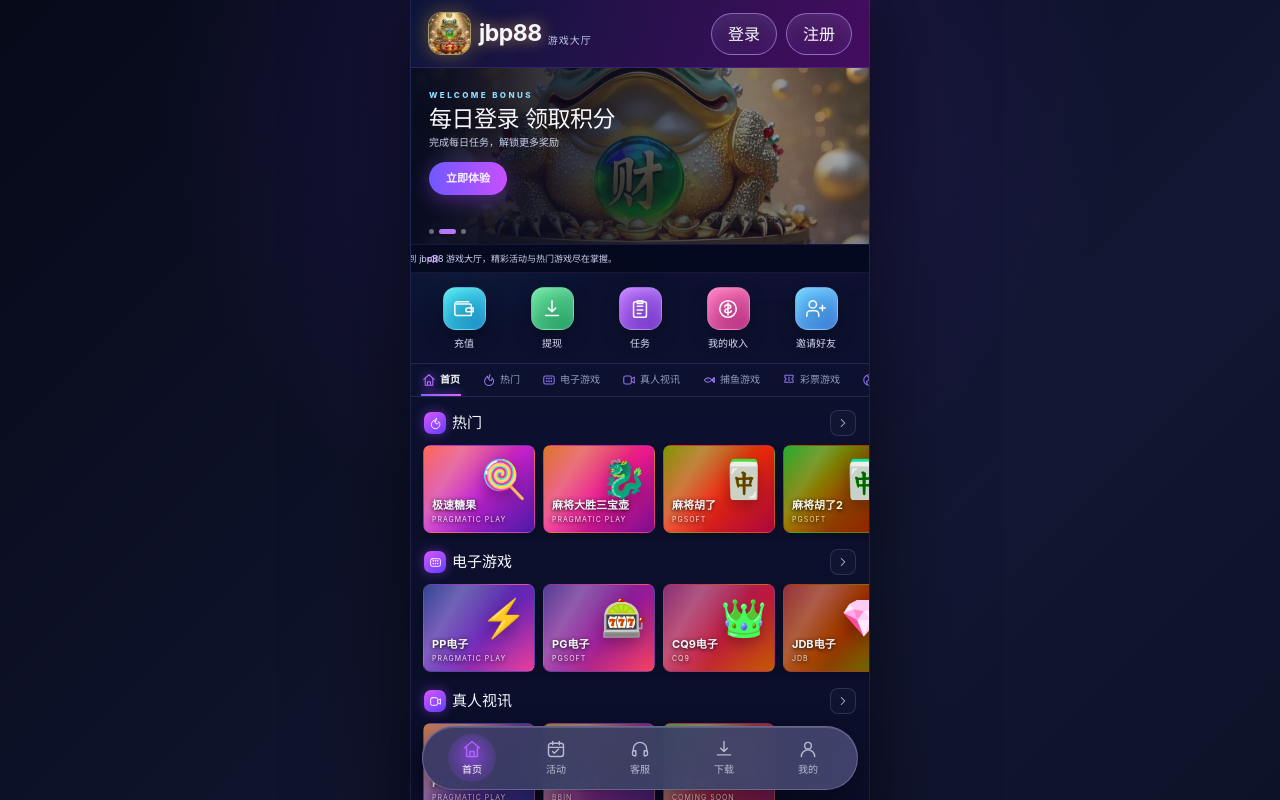
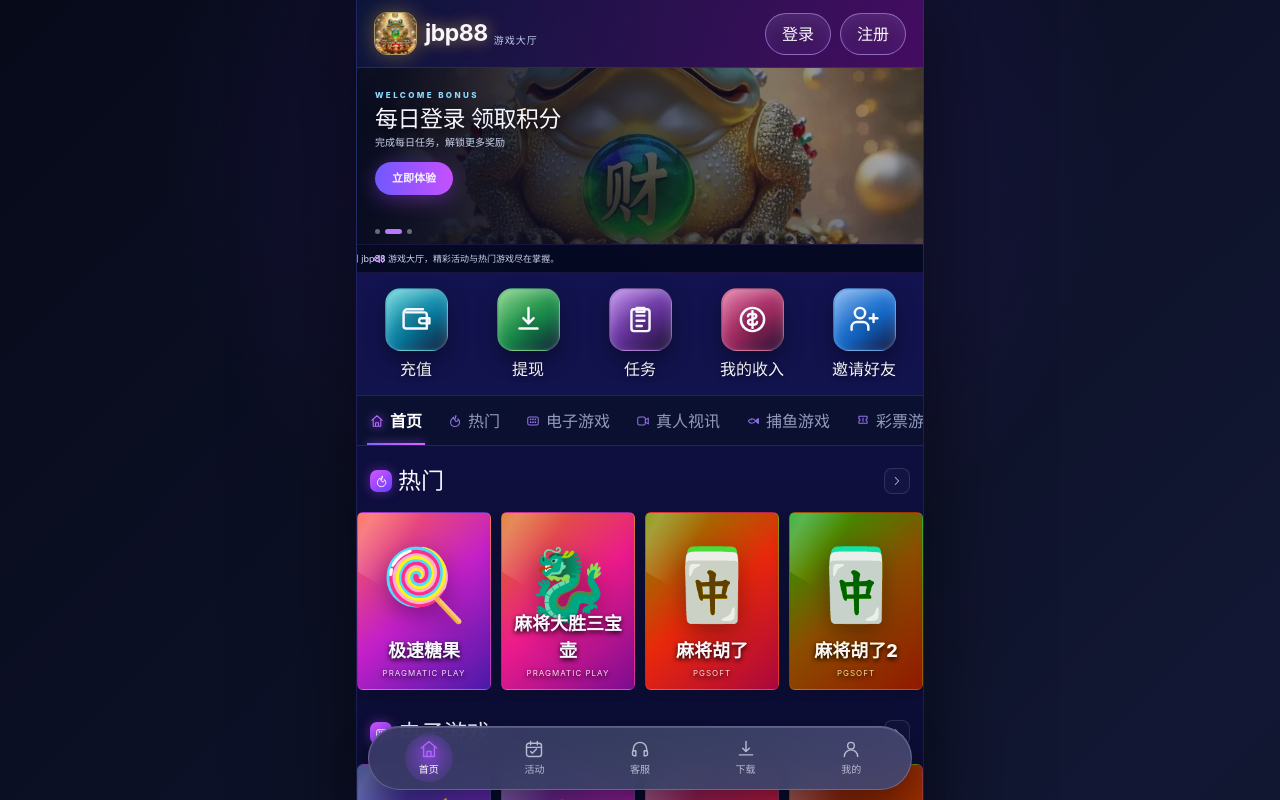
Before and after one commit to zhih2943-bit/jbp88-frontend, a Next.js app: page / in a window 1280 px wide. Shown: the top 800 px of the page. Built offline with nearby package versions, Linux system fonts and the light colour scheme.

Commit message:
Style reference icons cards and full-screen auth

```diff
--- a/app/globals.css
+++ b/app/globals.css
@@ -8,8 +8,8 @@ button,input { color:inherit; font:inherit; }
 button { -webkit-tap-highlight-color:transparent; }
 svg { display:block; }
 .site-stage { min-height:100vh; background:radial-gradient(circle at 50% 5%,rgba(117,55,255,.19),transparent 30rem),linear-gradient(135deg,#070a19,#121733 48%,#070a19); }
-.app-shell { position:relative; width:min(100%,460px); min-height:100vh; margin:0 auto; overflow:hidden; background:linear-gradient(180deg,#0d1231,#090d27 65%,#0d1732); box-shadow:0 0 90px rgba(0,0,0,.58); isolation:isolate; }
-.app-shell::before { content:""; position:fixed; z-index:-1; inset:0 auto auto 50%; width:min(100%,460px); height:520px; transform:translateX(-50%); background:radial-gradient(circle at 80% 5%,rgba(224,55,255,.21),transparent 46%),radial-gradient(circle at 12% 30%,rgba(32,214,255,.11),transparent 34%); pointer-events:none; }
+.app-shell { position:relative; width:min(100%,568px); min-height:100vh; margin:0 auto; overflow:hidden; background:linear-gradient(180deg,#11114a,#080b27 48%,#11101f); box-shadow:0 0 90px rgba(0,0,0,.58); isolation:isolate; }
+.app-shell::before { content:""; position:fixed; z-index:-1; inset:0 auto auto 50%; width:min(100%,568px); height:520px; transform:translateX(-50%); background:radial-gradient(circle at 80% 5%,rgba(224,55,255,.21),transparent 46%),radial-gradient(circle at 12% 30%,rgba(32,214,255,.11),transparent 34%); pointer-events:none; }
 
 /* Headers */
 .topbar { height:68px; padding:11px 17px; display:flex; align-items:center; justify-content:space-between; background:linear-gradient(110deg,rgba(12,22,58,.97),rgba(70,12,97,.93)); border-bottom:1px solid rgba(162,91,255,.2); }
@@ -44,15 +44,16 @@ svg { display:block; }
 @keyframes ticker { from { transform:translateX(11%); } to { transform:translateX(-112%); } }
 
 /* Quick actions + category */
-.quick-grid { display:grid; grid-template-columns:repeat(5,1fr); padding:14px 11px 12px; gap:4px; }
+.quick-grid { display:grid; grid-template-columns:repeat(5,1fr); padding:15px 4px 14px; gap:2px; background:linear-gradient(180deg,#12134f,#11134b); }
 .quick-grid button { border:0; background:none; padding:0; cursor:pointer; display:flex; flex-direction:column; align-items:center; gap:6px; }
-.quick-grid b { font-size:10px; color:#d8dcf1; font-weight:550; white-space:nowrap; }
-.quick-icon { display:grid; place-items:center; width:43px; height:43px; border-radius:13px; border:1px solid rgba(255,255,255,.2); box-shadow:inset 0 3px 10px rgba(255,255,255,.18),0 8px 18px rgba(0,0,0,.28); }
-.quick-icon svg { width:22px; height:22px; stroke-width:1.7; filter:drop-shadow(0 2px 5px rgba(0,0,0,.25)); }
-.quick-icon.cyan { background:linear-gradient(145deg,#45e7ef,#1889c8); }.quick-icon.green { background:linear-gradient(145deg,#69e39f,#219d61); }.quick-icon.purple { background:linear-gradient(145deg,#be75ff,#7136c8); }.quick-icon.pink { background:linear-gradient(145deg,#ff78bd,#b62d80); }.quick-icon.blue { background:linear-gradient(145deg,#66cfff,#3978d5); }
+.quick-grid b { font-size:16px; color:#fff; font-weight:500; white-space:nowrap; text-shadow:0 2px 5px rgba(0,0,0,.35); }
+.quick-icon { position:relative; display:grid; place-items:center; width:63px; height:63px; border-radius:16px; border:1px solid rgba(255,255,255,.18); box-shadow:inset 0 3px 12px rgba(255,255,255,.24),0 9px 20px rgba(0,0,0,.35); overflow:hidden; }
+.quick-icon::after { content:""; position:absolute; inset:1px; border-radius:15px; background:linear-gradient(145deg,rgba(255,255,255,.22),transparent 42%,rgba(0,0,0,.18)); pointer-events:none; }
+.quick-icon svg { position:relative; z-index:1; width:31px; height:31px; stroke-width:1.9; filter:drop-shadow(0 3px 6px rgba(0,0,0,.35)); }
+.quick-icon.cyan { background:linear-gradient(145deg,#4cc9cf,#087da4 60%,#172347); }.quick-icon.green { background:linear-gradient(145deg,#67c66c,#16894a 60%,#142743); }.quick-icon.purple { background:linear-gradient(145deg,#aa70e0,#613099 60%,#21163f); }.quick-icon.pink { background:linear-gradient(145deg,#d75a8f,#9d285f 60%,#2c143d); }.quick-icon.blue { background:linear-gradient(145deg,#5f9ee7,#136acc 60%,#181b4e); }
 .category-tabs { display:flex; overflow-x:auto; scrollbar-width:none; border-block:1px solid var(--line); background:rgba(12,18,48,.94); }
 .category-tabs::-webkit-scrollbar,.game-row::-webkit-scrollbar { display:none; }
-.category-tabs button { flex:0 0 auto; position:relative; border:0; background:none; color:#929bbd; padding:8px 11px 9px; font-size:10px; cursor:pointer; display:flex; align-items:center; gap:4px; }
+.category-tabs button { flex:0 0 auto; position:relative; border:0; background:none; color:#929bbd; padding:13px 13px 12px; font-size:16px; cursor:pointer; display:flex; align-items:center; gap:6px; white-space:nowrap; }
 .category-tabs button>svg { width:14px; height:14px; color:#9272eb; }
 .category-tabs button.active { color:white; font-weight:700; }
 .category-tabs button.active>svg { color:#b56cff; filter:drop-shadow(0 0 5px #9b4bff); }
@@ -60,27 +61,27 @@ svg { display:block; }
 
 /* Game rows */
 .content-area { padding:4px 0 118px; min-height:450px; }
-.section-heading { height:44px; display:flex; align-items:center; justify-content:space-between; padding:0 13px; }
-.section-heading h2 { margin:0; display:flex; align-items:center; font-size:15px; }
+.section-heading { height:62px; display:flex; align-items:center; justify-content:space-between; padding:0 13px; }
+.section-heading h2 { margin:0; display:flex; align-items:center; font-size:23px; }
 .section-heading h2>span { display:grid; place-items:center; width:22px; height:22px; margin-right:6px; border-radius:7px; background:linear-gradient(145deg,#d756ff,#643eff); box-shadow:0 0 12px rgba(173,67,255,.45); }
 .section-heading h2 svg { width:13px; height:13px; }
 .section-heading>button { display:grid; place-items:center; width:26px; height:26px; padding:0; border:1px solid rgba(181,172,226,.18); border-radius:8px; background:rgba(255,255,255,.025); color:#aeb5d3; cursor:pointer; }
 .section-heading>button svg { width:14px; }
-.game-row { display:flex; gap:8px; overflow-x:auto; padding:0 12px 7px; scrollbar-width:none; }
-.game-card { position:relative; flex:0 0 112px; height:88px; overflow:hidden; padding:0; border:1px solid rgba(255,255,255,.1); border-radius:8px; text-align:left; cursor:pointer; box-shadow:0 8px 20px rgba(0,0,0,.22); transition:transform .18s,filter .18s; }
+.game-row { display:flex; gap:10px; overflow-x:auto; padding:0 0 12px; scrollbar-width:none; }
+.game-card { position:relative; flex:0 0 134px; height:178px; overflow:hidden; padding:0; border:1px solid rgba(255,255,255,.1); border-radius:6px; text-align:left; cursor:pointer; box-shadow:0 8px 20px rgba(0,0,0,.22); transition:transform .18s,filter .18s; }
 .game-card:active { transform:scale(.97); }
 .game-card.hot { background:linear-gradient(140deg,#ff6049,#c320c8 50%,#4b19a9); }.game-card.arcade { background:linear-gradient(140deg,#263d8b,#6b25b8 55%,#ef3f9b); }.game-card.live { background:linear-gradient(140deg,#c57442,#67339f 50%,#202b79); }.game-card.ocean { background:linear-gradient(140deg,#1697bd,#1758a5 55%,#5230aa); }.game-card.lottery { background:linear-gradient(140deg,#f56a72,#ad398c 55%,#5a228c); }.game-card.sport { background:linear-gradient(140deg,#189d73,#20649b 55%,#3c2a94); }.game-card.chess { background:linear-gradient(140deg,#c8893d,#994b40 55%,#542070); }.game-card.movie { background:linear-gradient(140deg,#8d3fee,#423dba 55%,#1d75a3); }
 .game-card.card-1 { filter:hue-rotate(25deg); }.game-card.card-2 { filter:hue-rotate(70deg); }.game-card.card-3 { filter:hue-rotate(115deg); }
 .game-shine { position:absolute; inset:-40% auto auto -20%; width:90px; height:130px; transform:rotate(30deg); background:linear-gradient(90deg,transparent,rgba(255,255,255,.24),transparent); }
-.game-art { position:absolute; top:5px; right:7px; font-size:37px; filter:drop-shadow(0 5px 8px rgba(0,0,0,.3)); }
-.game-copy { position:absolute; left:8px; right:5px; bottom:7px; display:flex; flex-direction:column; text-shadow:0 1px 4px #000; }
-.game-copy strong { font-size:11px; }.game-copy small { margin-top:1px; color:#f6d8ff; font-size:7px; letter-spacing:1px; }
+.game-art { position:absolute; top:18px; left:0; right:0; text-align:center; font-size:70px; filter:drop-shadow(0 8px 12px rgba(0,0,0,.35)); }
+.game-copy { position:absolute; left:7px; right:7px; bottom:10px; display:flex; flex-direction:column; align-items:center; text-align:center; text-shadow:0 2px 5px #000; }
+.game-copy strong { font-size:18px; font-weight:850; }.game-copy small { margin-top:3px; color:#f6d8ff; font-size:8px; letter-spacing:1px; }
 .trust-strip { margin:22px 12px 0; padding:14px 8px; display:grid; grid-template-columns:repeat(3,1fr); border:1px solid rgba(135,115,255,.2); border-radius:13px; background:linear-gradient(130deg,rgba(31,34,76,.8),rgba(26,18,70,.75)); }
 .trust-strip div { display:grid; justify-items:center; gap:3px; }.trust-strip div+div { border-left:1px solid rgba(255,255,255,.08); }.trust-strip svg { width:18px; color:#a474ff; }.trust-strip b { font-size:10px; }.trust-strip small { color:#8f98b8; font-size:8px; }
 .legal-note { margin:14px 20px 0; color:#727c9f; font-size:8px; line-height:1.55; text-align:center; }
 
 /* Bottom navigation */
-.bottom-nav { position:fixed; z-index:20; left:50%; bottom:10px; width:min(calc(100% - 24px),436px); height:64px; transform:translateX(-50%); display:grid; grid-template-columns:repeat(5,1fr); padding:5px 7px; border:1px solid rgba(223,215,255,.25); border-radius:34px; background:linear-gradient(100deg,rgba(56,55,101,.95),rgba(57,65,99,.94),rgba(68,69,111,.95)); box-shadow:0 12px 36px rgba(0,0,0,.46),inset 0 1px rgba(255,255,255,.15); backdrop-filter:blur(15px); }
+.bottom-nav { position:fixed; z-index:20; left:50%; bottom:10px; width:min(calc(100% - 24px),544px); height:64px; transform:translateX(-50%); display:grid; grid-template-columns:repeat(5,1fr); padding:5px 7px; border:1px solid rgba(223,215,255,.25); border-radius:34px; background:linear-gradient(100deg,rgba(56,55,101,.95),rgba(57,65,99,.94),rgba(68,69,111,.95)); box-shadow:0 12px 36px rgba(0,0,0,.46),inset 0 1px rgba(255,255,255,.15); backdrop-filter:blur(15px); }
 .bottom-nav button { position:relative; border:0; background:none; cursor:pointer; display:grid; place-items:center; align-content:center; gap:3px; color:#b7bbd1; }
 .bottom-nav button>svg { width:20px; height:20px; stroke-width:1.7; }.bottom-nav button b { font-size:10px; font-weight:550; }
 .bottom-nav button.active { color:white; }.bottom-nav button.active::before { content:""; position:absolute; width:48px; height:48px; border-radius:50%; background:radial-gradient(circle,rgba(156,74,255,.52),rgba(156,74,255,0)); z-index:-1; }.bottom-nav button.active>svg { color:#b164ff; filter:drop-shadow(0 0 8px #a94eff); }
@@ -121,10 +122,11 @@ svg { display:block; }
 
 /* Dialogs */
 .modal-backdrop { position:fixed; z-index:50; inset:0; display:grid; place-items:center; padding:23px; background:rgba(2,4,16,.8); backdrop-filter:blur(8px); }
-.auth-modal { position:relative; width:min(100%,344px); padding:24px 22px 19px; border:1px solid rgba(184,132,255,.4); border-radius:22px; background:linear-gradient(150deg,#171d45,#221244); text-align:center; box-shadow:0 25px 80px rgba(0,0,0,.62),0 0 50px rgba(126,67,255,.18); }
+.auth-backdrop { left:50%; width:min(100%,568px); transform:translateX(-50%); padding:0; background:radial-gradient(circle at 50% 12%,rgba(153,80,255,.28),transparent 34%),linear-gradient(180deg,#11164b,#090c2b 60%,#14102c); }
+.auth-modal { position:relative; width:100%; min-height:100vh; padding:72px 32px 28px; border:0; border-radius:0; background:transparent; text-align:center; box-shadow:none; }
 .close-button { position:absolute; top:12px; right:12px; display:grid; place-items:center; width:32px; height:32px; padding:0; border:1px solid rgba(255,255,255,.1); border-radius:11px; background:rgba(255,255,255,.04); cursor:pointer; }.close-button svg { width:17px; }
-.auth-modal>img { width:64px; height:64px; object-fit:cover; object-position:center 43%; border-radius:19px; border:1px solid rgba(255,210,93,.55); }.auth-modal>span { display:block; margin-top:8px; color:#e7bd61; font-size:8px; font-weight:850; letter-spacing:2px; }.auth-modal h2 { margin:3px 0 3px; font-size:22px; }.auth-modal>p { margin:0 0 14px; color:#9fa8c8; font-size:10px; }
-.auth-modal form { display:grid; gap:9px; }.auth-modal label { min-height:44px; padding:0 12px; display:grid; grid-template-columns:19px 1fr auto; align-items:center; gap:8px; border:1px solid rgba(255,255,255,.1); border-radius:13px; background:#0d1330; }.auth-modal label svg { width:17px; color:#9274dd; }.auth-modal input { width:100%; border:0; outline:0; background:transparent; font-size:11px; }.auth-modal .primary-button { min-height:43px; margin-top:3px; font-size:12px; border-radius:13px; }.switch-auth { margin-top:12px; border:0; background:none; color:#b891ff; font-size:10px; cursor:pointer; }.local-only { margin-top:13px; display:flex; align-items:center; justify-content:center; gap:5px; color:#75809f; font-size:8px; }.local-only svg { width:12px; color:#55cfa4; }
+.auth-brand { display:grid; justify-items:center; }.auth-brand img { width:92px; height:92px; object-fit:cover; object-position:center 43%; border-radius:28px; border:2px solid rgba(255,210,93,.65); box-shadow:0 0 38px rgba(235,176,45,.34); }.auth-brand strong { margin-top:10px; font-size:30px; color:#f6d071; text-transform:uppercase; }.auth-brand span { margin-top:2px; color:#b695ff; font-size:9px; letter-spacing:3px; }.auth-modal h2 { margin:34px 0 5px; font-size:27px; text-align:left; }.auth-modal>p { margin:0 0 22px; color:#9fa8c8; font-size:12px; text-align:left; }
+.auth-modal form { display:grid; gap:11px; }.auth-modal label { min-height:52px; padding:0 14px; display:grid; grid-template-columns:21px 1fr auto; align-items:center; gap:9px; border:1px solid rgba(255,255,255,.11); border-radius:14px; background:#0d1330; }.auth-modal label svg { width:18px; color:#9274dd; }.auth-modal input { width:100%; border:0; outline:0; background:transparent; font-size:13px; }.auth-modal .primary-button { min-height:50px; margin-top:5px; font-size:15px; border-radius:14px; }.switch-auth { margin:0; border:0; background:none; color:#b891ff; font-size:11px; cursor:pointer; }.auth-links { margin-top:15px; display:flex; justify-content:space-between; }.auth-links button { border:0; background:none; color:#929bbd; font-size:11px; cursor:pointer; }.auth-links .switch-auth { color:#c19aff; }.local-only { margin-top:28px; display:flex; align-items:center; justify-content:center; gap:5px; color:#75809f; font-size:9px; }.local-only svg { width:12px; color:#55cfa4; }
 .sheet-backdrop { align-items:end; padding:0; }.action-sheet { position:relative; width:min(100%,460px); max-height:84vh; overflow-y:auto; padding:26px 20px 28px; border:1px solid rgba(186,147,255,.3); border-radius:25px 25px 0 0; background:linear-gradient(160deg,#171e46,#161033); box-shadow:0 -20px 70px rgba(0,0,0,.55); text-align:center; }.sheet-handle { position:absolute; top:8px; left:50%; width:44px; height:4px; transform:translateX(-50%); border-radius:8px; background:rgba(255,255,255,.2); }.sheet-icon { width:54px; height:54px; margin:4px auto 10px; display:grid; place-items:center; border-radius:18px; background:linear-gradient(145deg,#4bc9f3,#8249f4,#d64cca); box-shadow:0 10px 28px rgba(116,72,231,.32); }.sheet-icon svg { width:27px; }.action-sheet h2 { margin:0 0 7px; font-size:20px; }.action-sheet>p { margin:0 auto 15px; max-width:320px; color:#aeb6d4; font-size:10px; line-height:1.65; }.action-sheet>.primary-button { width:100%; min-height:44px; margin-top:12px; border-radius:14px; font-size:12px; }
 .amount-field { min-height:61px; padding:8px 13px; display:grid; grid-template-columns:1fr auto; align-items:center; border:1px solid rgba(255,255,255,.1); border-radius:14px; background:#0c122e; text-align:left; }.amount-field small { grid-column:1/3; color:#858eaf; font-size:8px; }.amount-field input { width:100%; border:0; outline:0; background:transparent; font-size:20px; font-weight:750; }.amount-field b { color:#a886ff; font-size:10px; }
 .task-list { display:grid; gap:7px; text-align:left; }.task-list>div { min-height:49px; padding:8px 10px; display:grid; grid-template-columns:33px 1fr auto; align-items:center; gap:8px; border:1px solid var(--line); border-radius:13px; background:#111738; }.task-list span { width:32px; height:32px; display:grid; place-items:center; border-radius:11px; background:rgba(141,79,255,.15); color:#a37aff; }.task-list span.done { background:rgba(57,211,154,.15); color:#45dca2; }.task-list svg { width:17px; }.task-list b { font-size:10px; }.task-list small { color:#8e98b9; font-size:8px; }
@@ -134,6 +136,6 @@ svg { display:block; }
 .game-preview { height:112px; display:grid; place-items:center; align-content:center; gap:8px; overflow:hidden; border:1px solid rgba(154,105,255,.26); border-radius:16px; background:radial-gradient(circle,rgba(174,74,255,.28),transparent 50%),linear-gradient(135deg,#192c65,#482078); }.game-preview svg { width:43px; color:#c68aff; filter:drop-shadow(0 0 12px #a74fff); }.game-preview span { font-size:8px; letter-spacing:2px; color:#c6b2ef; }
 .toast { position:fixed; z-index:80; left:50%; top:76px; transform:translateX(-50%); max-width:calc(100% - 36px); padding:10px 15px; display:flex; align-items:center; gap:7px; border:1px solid rgba(83,222,166,.35); border-radius:24px; background:rgba(19,63,59,.95); box-shadow:0 10px 30px rgba(0,0,0,.35); color:#dffff0; font-size:10px; white-space:nowrap; }.toast svg { width:16px; color:#57e0aa; }
 
-@media (min-width:461px) { .app-shell { border-inline:1px solid rgba(155,132,255,.13); } }
-@media (max-width:370px) { .account-actions>button { min-width:58px; padding-inline:10px; }.brand small { display:none; }.hero h1 { font-size:20px; }.quick-grid b { font-size:9px; }.quick-icon { width:39px; height:39px; }.category-tabs button { padding-inline:9px; } }
+@media (min-width:569px) { .app-shell { border-inline:1px solid rgba(155,132,255,.13); } }
+@media (max-width:430px) { .account-actions>button { min-width:58px; padding-inline:10px; }.brand small { display:none; }.hero h1 { font-size:20px; }.quick-grid b { font-size:11px; }.quick-icon { width:52px; height:52px; }.quick-icon svg { width:26px; height:26px; }.category-tabs button { padding-inline:10px; font-size:13px; }.section-heading h2 { font-size:19px; }.game-card { flex-basis:124px; height:164px; } }
 @media (prefers-reduced-motion:reduce) { *,*::before,*::after { scroll-behavior:auto!important; animation-duration:.01ms!important; animation-iteration-count:1!important; } }
```
